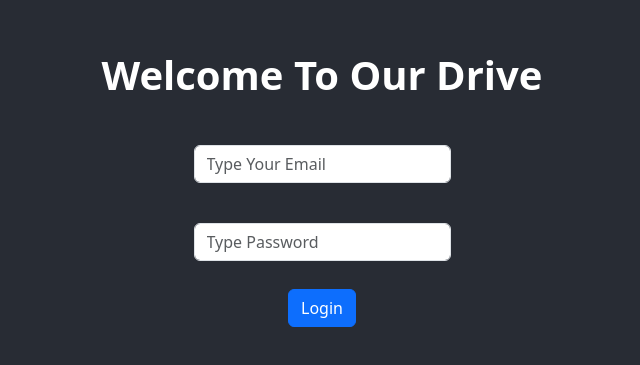
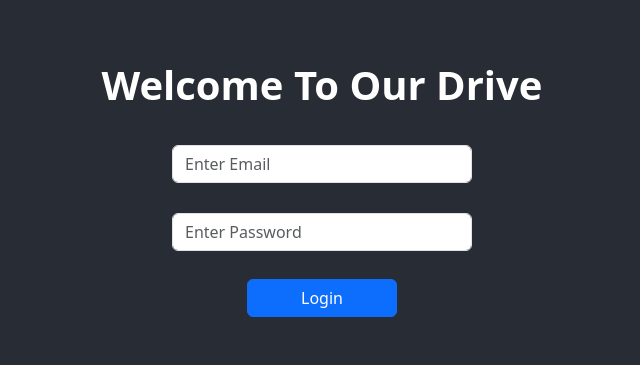
Before and after one commit to ilkin10/googledrive, a React (Create React App) app: page / in a window 1280 px wide. Shown: the part 239-604 px from the top of the page, without its empty margins (318-958 px from the left). Built offline with nearby package versions, Linux system fonts and the light colour scheme.

Commit message:
Sign Up done

```diff
--- a/package.json
+++ b/package.json
@@ -6,6 +6,7 @@
     "@testing-library/jest-dom": "^5.17.0",
     "@testing-library/react": "^13.4.0",
     "@testing-library/user-event": "^13.5.0",
+    "bootstrap": "^5.3.2",
     "react": "^18.2.0",
     "react-dom": "^18.2.0",
     "react-scripts": "5.0.1",
--- a/src/App.css
+++ b/src/App.css
@@ -34,15 +34,19 @@
 }
 
 .inputStyle{
-  margin-top: 40px;
+  margin-top: 30px;
 }
 
 
 .WidthStyle{
-  width: 100%;
+  width:300px;
   display: flex;
 justify-content: center;
 align-items: center;
+}
+
+.button{
+  width: 150px;
 }
 
 @keyframes App-logo-spin {
--- a/src/components/Login.js
+++ b/src/components/Login.js
@@ -7,7 +7,7 @@ export default function Login() {
         <input
           type="email"
           className="form-control inputStyle"
-          placeholder="Type Your Email"
+          placeholder="Enter Email"
         />
       </div>
       <div className="mb-4">
@@ -15,10 +15,10 @@ export default function Login() {
           type="password"
           className="form-control inputStyle"
           aria-describedby="passwordHelpBlock"
-          placeholder="Type Password"
+          placeholder="Enter Password"
         />
       </div>
-      <button type="button" className="btn btn-primary">
+      <button type="button" className="btn btn-primary button">
             Login
       </button>
     </div>
```
Also changed, not shown: src/components/Signup.js (added, +41 -0 lines), 1 other file (tests, documents, lock files or other folders).
